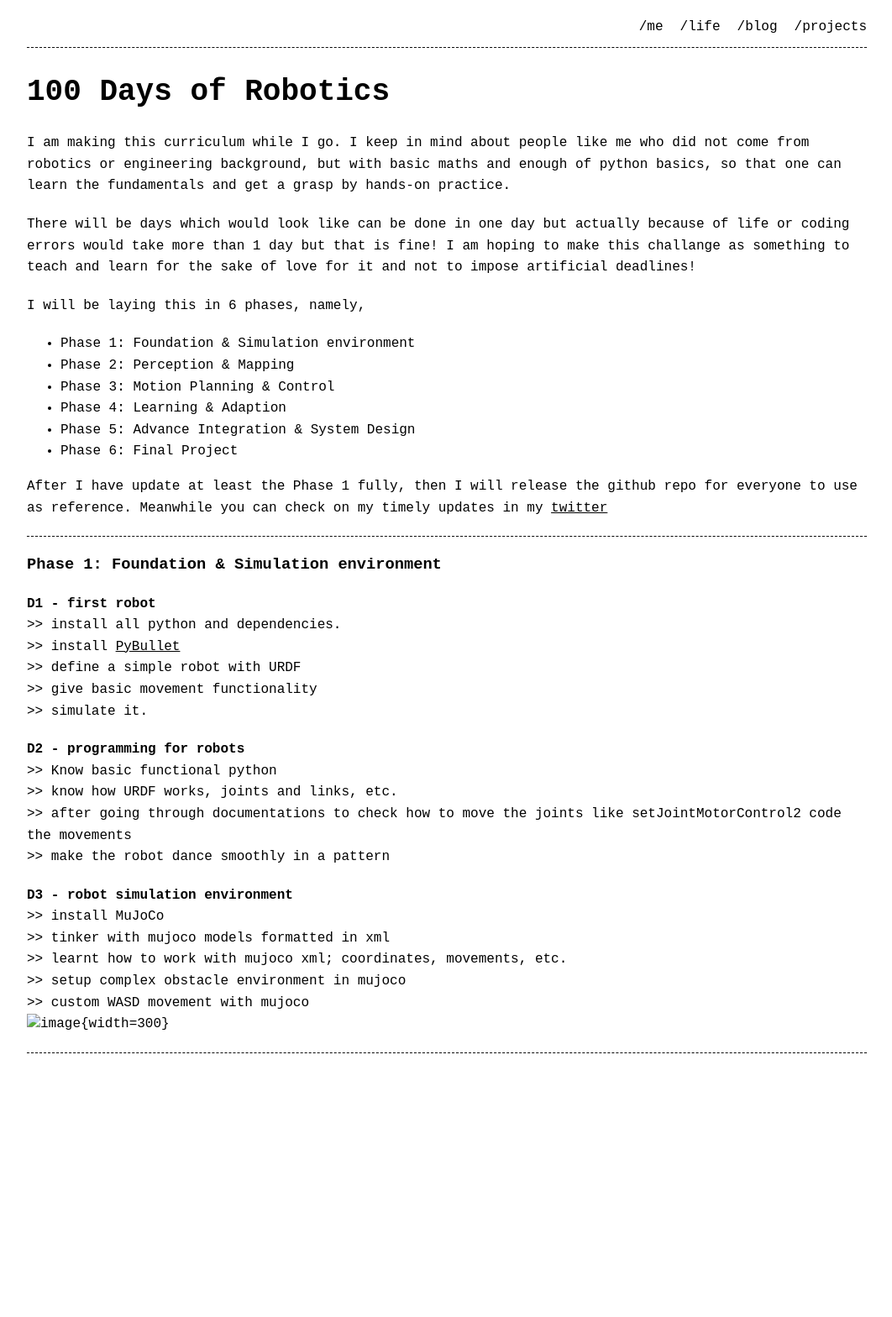
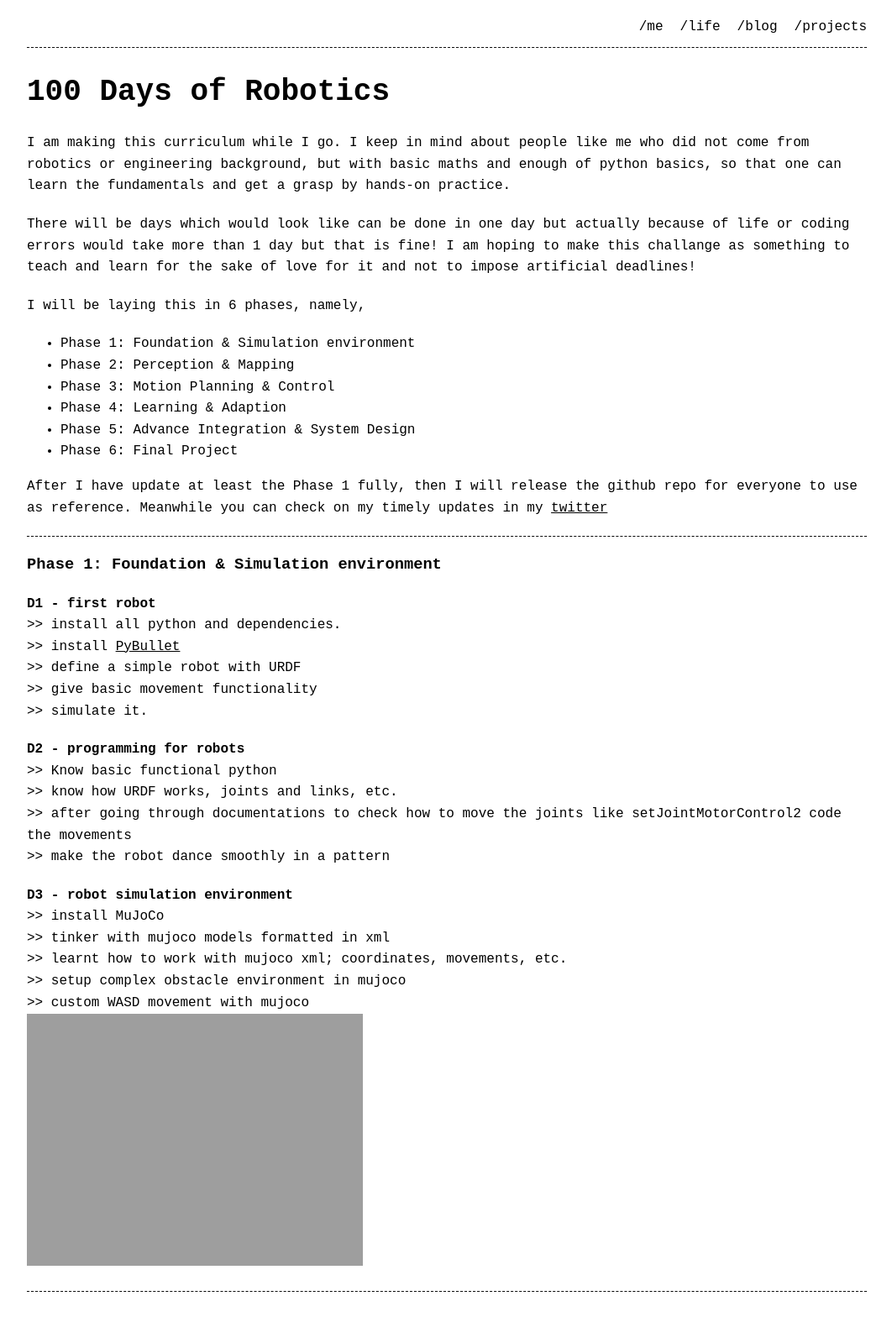
Before and after one commit to TumAro/tumaro.github.io, a Jekyll site: the page built from pages/100dor.md, in a window 1280 px wide. Shown: the whole page at 84% size, without its empty margins (108-1170 px from the left). Built offline with Jekyll 4.4.1, drawn with Linux system fonts in a browser that asks for light colours; before the commit the page ends 1284 px from its top, so only the background shows below that.

Commit message:
Update 100dor.md

```diff
--- a/pages/100dor.md
+++ b/pages/100dor.md
@@ -43,4 +43,4 @@ After I have update at least the Phase 1 fully, then I will release the github r
 `>>` learnt how to work with mujoco xml; coordinates, movements, etc.
 `>>` setup complex obstacle environment in mujoco
 `>>` custom WASD movement with mujoco
-![image](images/d3_obstacles1.png){width=300}
+![image](images/d3_obstacles1.png =300x)
```
